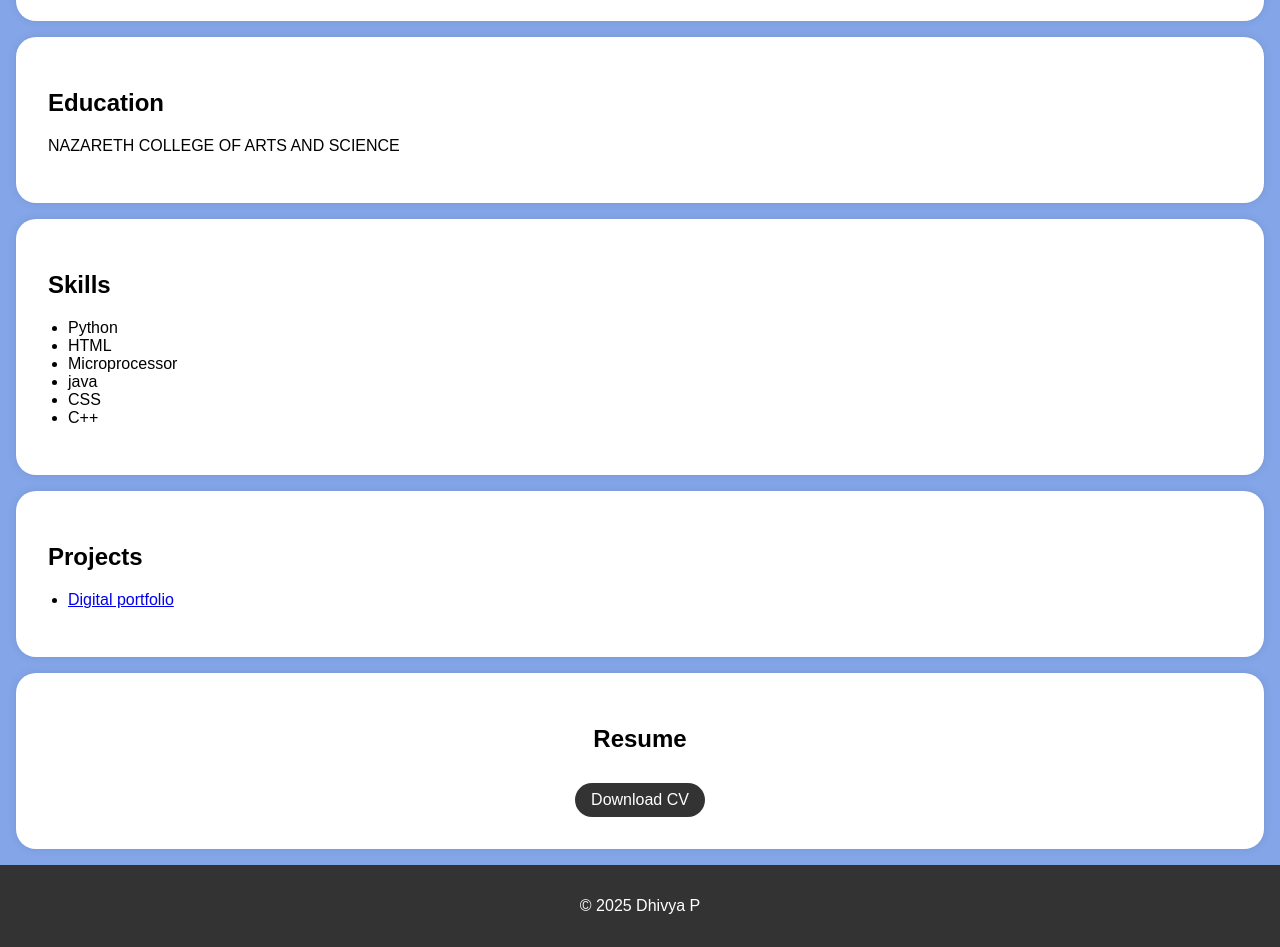
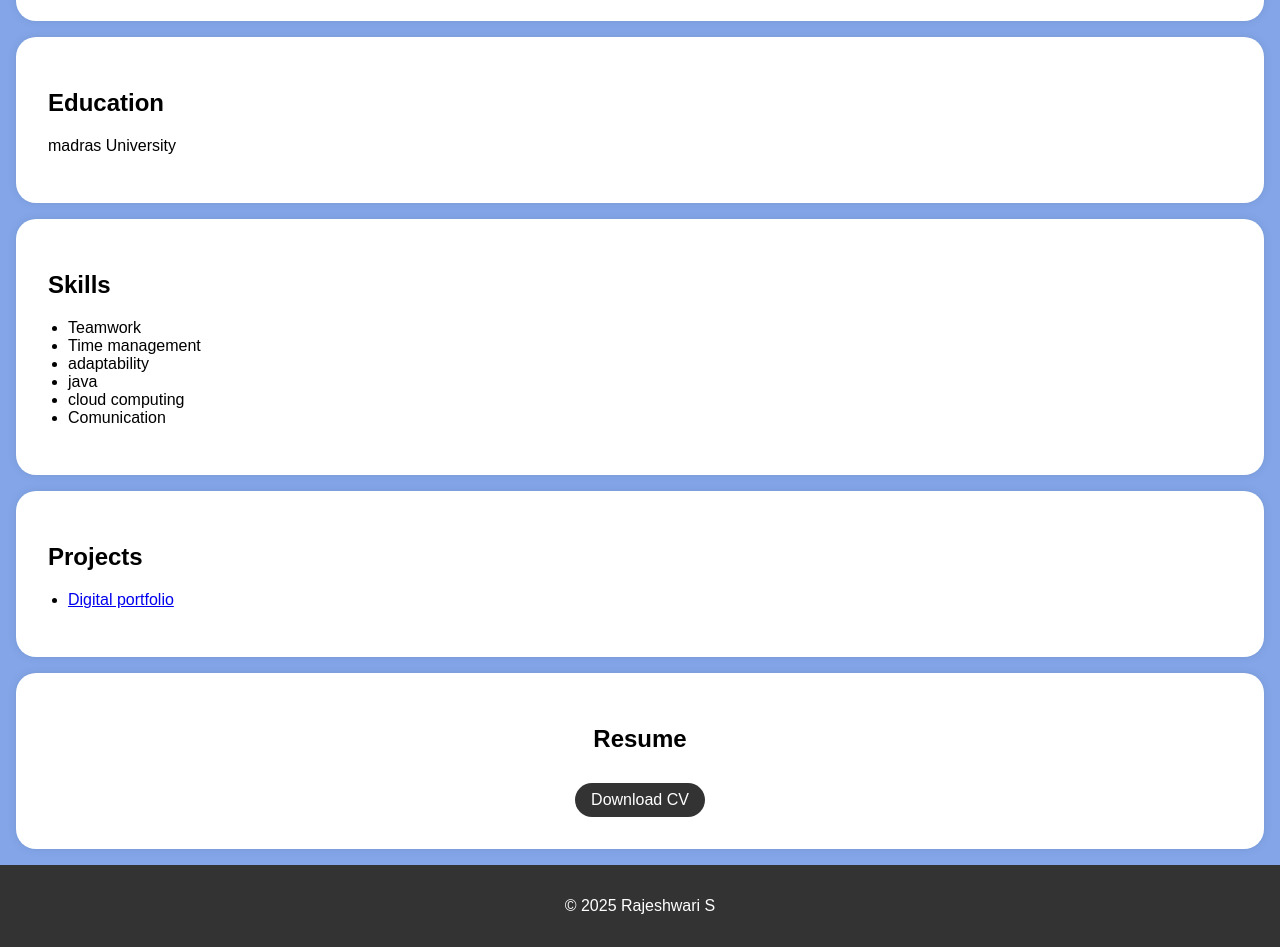
Before and after one commit to rajima1234/digital--portfolio, a plain HTML site: page index (12).html in a window 1280 px wide. Shown: the part 409-1356 px from the top of the page. Drawn offline with Linux system fonts and the light colour scheme.

Commit message:
Update index.html

```diff
--- a/index (12).html
+++ b/index (12).html
@@ -95,11 +95,11 @@
       <div class="header-content">
         <!-- Add your profile picture here -->
         <img
-          src="Image.jpg"
+          src="Image.jpg.pdf"
           alt="Your Profile Picture"
           class="profile-picture"
         />
-        <h1>Dhivya P</h1>
+        <h1>Rajeshwari S</h1>
         <p>Iam Computer science student</p>
       </div>
     </header>
@@ -130,7 +130,7 @@
     <section id="education">
       <div class="section-content">
         <h2>Education</h2>
-        <p>NAZARETH COLLEGE OF ARTS AND SCIENCE</p>
+        <p>madras University</p>
       </div>
     </section>
 
@@ -138,12 +138,12 @@
       <div class="section-content">
         <h2>Skills</h2>
         <ul>
-          <li>Python</li>
-          <li>HTML</li>
-          <li>Microprocessor</li>
+          <li>Teamwork</li>
+          <li>Time management</li>
+          <li>adaptability</li>
           <li>java</li>
-          <li>CSS</li>
-          <li>C++</li>
+          <li>cloud computing</li>
+          <li>Comunication</li>
         </ul>
       </div>
     </section>
@@ -152,7 +152,7 @@
       <div class="section-content">
         <h2>Projects</h2>
         <ul>
-          <li><a href="https://github.com/dhivya0311/Dhivya0311">Digital portfolio </a></li>
+          <li><a href="https://github.com/rajima1234/Rajima1234">Digital portfolio </a></li>
 
           <!-- Add more project links here -->
         </ul>
@@ -163,7 +163,7 @@
       <div class="section-content">
         <center>
           <h2>Resume</h2>
-          <a href="Dhivya_Resume.pdf" target="_blank" class="download-button"
+          <a href="Resume_rajeshwari.docx" target="_blank" class="download-button"
             >Download CV</a
           >
         </center>
@@ -171,7 +171,7 @@
     </section>
 
     <footer>
-      <p>&copy; 2025 Dhivya P</p>
+      <p>&copy; 2025 Rajeshwari S</p>
     </footer>
 
     <script>
```
